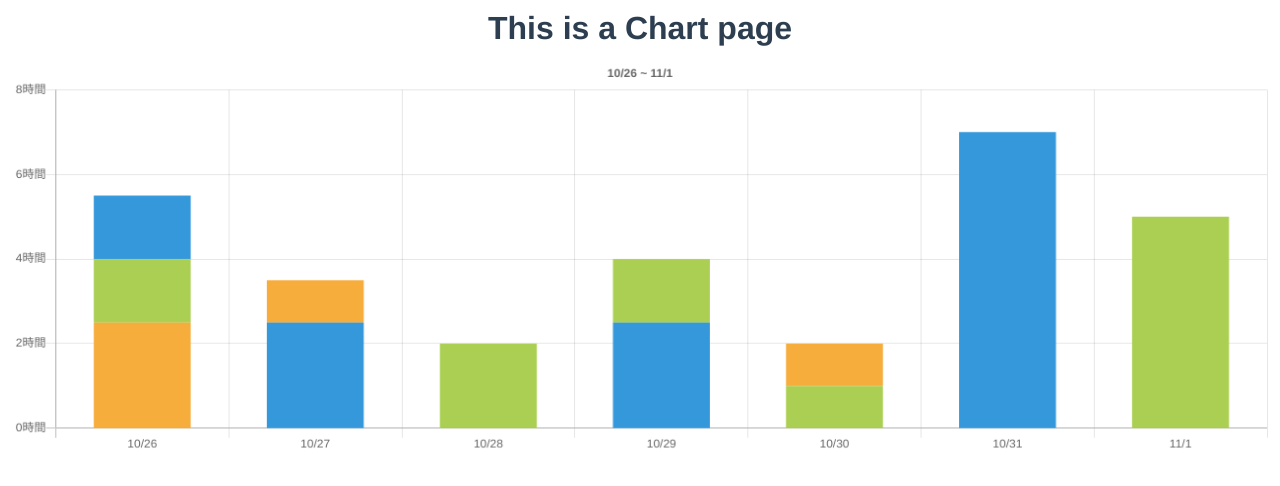
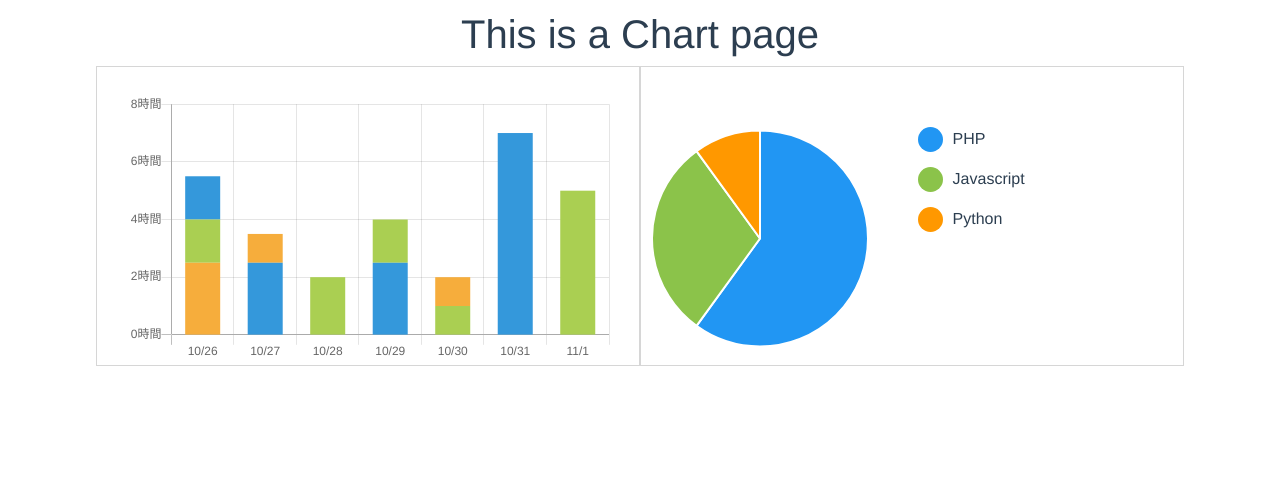
Before and after one commit to nakamayuta/vue-chart, a Vue app in the folder frontend/: page / in a window 1280 px wide. Shown: the top 486 px of the page. Built offline with nearby package versions, Linux system fonts and the light colour scheme.

Commit message:
create all chart parts

```diff
--- a/frontend/package.json
+++ b/frontend/package.json
@@ -8,6 +8,7 @@
     "lint": "vue-cli-service lint"
   },
   "dependencies": {
+    "bootstrap-vue": "^2.18.1",
     "chart.js": "^2.9.4",
     "core-js": "^3.6.5",
     "moment": "^2.29.1",
--- a/frontend/public/index.html
+++ b/frontend/public/index.html
@@ -6,6 +6,8 @@
     <meta name="viewport" content="width=device-width,initial-scale=1.0">
     <link rel="icon" href="<%= BASE_URL %>favicon.ico">
     <title><%= htmlWebpackPlugin.options.title %></title>
+    <!-- <link rel="stylesheet" href="https://stackpath.bootstrapcdn.com/bootstrap/4.5.0/css/bootstrap.min.css" integrity="sha384-9aIt2nRpC12Uk9gS9baDl411NQApFmC26EwAOH8WgZl5MYYxFfc+NcPb1dKGj7Sk" crossorigin="anonymous">
+    <script src="https://stackpath.bootstrapcdn.com/bootstrap/4.5.0/js/bootstrap.min.js" integrity="sha384-OgVRvuATP1z7JjHLkuOU7Xw704+h835Lr+6QL9UvYjZE3Ipu6Tp75j7Bh/kR0JKI" crossorigin="anonymous"></script> -->
   </head>
   <body>
     <noscript>
--- a/frontend/src/components/BarChart.vue
+++ b/frontend/src/components/BarChart.vue
@@ -4,7 +4,7 @@ import { Bar } from 'vue-chartjs'
 export default {
   extends: Bar,
   name: 'chart',
-  props: ['chartData', 'chartOptions'],
+  props: ['chartData'],
   data () {
     return {
     }
@@ -13,10 +13,78 @@ export default {
   },
   mounted () {
     // 描画
-    this.renderChart(this.chartData, this.chartOptions);
+    this.$refs.canvas.height = document.querySelector('.wrapper-bar').clientHeight * .9;
+    this.$refs.canvas.width = document.querySelector('.wrapper-bar').clientWidth * .9;
+    let options = {
+        title: {
+            display: false,
+            text: ""
+        },
+        legend: {
+            display: false, // datasets.labelの表示非表示
+        },
+        maintainAspectRatio: false,
+        responsive: true,
+        layout: {
+            padding: {
+                left: 0,
+                right: 0,
+                top: 0,
+                bottom: 0
+            }
+        },
+        tooltips:{
+            backgroundColor: "rgba(0,0,0,0.8)",
+            callbacks: {
+                label: function(tooltipItems, data){
+                    let dataPosition = data.datasets[tooltipItems.datasetIndex].data.length;
+                    let dataLabel = data.datasets[tooltipItems.datasetIndex].label;
+                    /******/
+                    let els = {}
+                    let sum = 0;
+                    for (let i = 0; i < data.datasets.length; i++) {
+                        if (data.datasets[i].data.length == dataPosition) {
+                            els[data.datasets[i].label] = data.datasets[i].data[dataPosition - 1];
+                            sum += data.datasets[i].data[dataPosition - 1];
+                        }
+                    }
+                    console.log(`date: ${tooltipItems.label}`); // 日付
+                    console.log(`sum-time: ${sum}`); // 1日の勉強時間
+                    for (const key in els) {
+                        console.log(`${key}: ${els[key]}`); // 各勉強時間
+                    }
+                    console.log(dataLabel);
+                    console.log('-----');
+                    /******/
+                    return `${dataLabel} ${tooltipItems.value}時間`
+                }
+            }
+        },
+        scales: {
+            // x軸
+            xAxes: [{
+                stacked: true,
+                barPercentage: .7, // バーの幅
+            }],
+            // y軸
+            yAxes: [{
+            // y軸の表示の詳細
+            stacked: true,
+            ticks: {
+                beginAtZero: true,
+                stepSize: 2, // 表示の間隔
+                callback: (value) => {
+                    return value + '時間'
+                }
+            }
+        }]
+        }
+    }
+    console.log(this.$refs.canvas);
+    this.renderChart(this.chartData, options);
   },
   created() {
-    console.log(this.chartData, this.height, this.width);
+    // console.log(this.chartData, this.height, this.width);
   },
 }
 </script>
--- /dev/null
+++ b/frontend/src/components/PieChart.vue
@@ -0,0 +1,40 @@
+<script>
+import { Pie } from 'vue-chartjs'
+
+export default {
+  extends: Pie,
+  name: 'chart',
+  props: ['chartData'],
+  data () {
+    return {
+    }
+  },
+  methods: {
+  },
+  mounted () {
+    // 描画
+    this.$refs.canvas.height = document.querySelector(".wrapper-pie").clientHeight * .7;
+    this.$refs.canvas.width = document.querySelector(".wrapper-pie").clientHeight * .7;
+    this.$refs.canvas.style.marginLeft = "10px";
+    this.$refs.canvas.style.marginBottom = "15px";
+    let labelsColor = Array.from(document.querySelectorAll(".box"));
+    let options = {
+        maintainAspectRatio: false,
+        responsive: true,
+        legend: {
+            display: false,
+            position: 'right',
+            labels: {
+                boxWidth: 40,
+            },
+        }
+    }
+    labelsColor.forEach((el, i) => el.style.backgroundColor = this.chartData.datasets[0].backgroundColor[i]);
+    console.log(this.$refs.canvas);
+    this.renderChart(this.chartData, options);
+  },
+  created() {
+    // console.log(this.chartData, this.height, this.width);
+  },
+}
+</script>
--- a/frontend/src/main.js
+++ b/frontend/src/main.js
@@ -1,10 +1,12 @@
-import Vue from 'vue'
-import App from './App.vue'
-import router from './router'
+import Vue from "vue";
+import App from "./App.vue";
+import "bootstrap/dist/css/bootstrap.css"; // add
+import "bootstrap-vue/dist/bootstrap-vue.css"; // add
+import router from "./router";
 
-Vue.config.productionTip = false
+Vue.config.productionTip = false;
 
 new Vue({
   router,
-  render: h => h(App)
-}).$mount('#app')
+  render: (h) => h(App),
+}).$mount("#app");
--- a/frontend/src/router/index.js
+++ b/frontend/src/router/index.js
@@ -9,6 +9,11 @@ const routes = [
     name: "Chart",
     component: () => import("../views/Chart.vue"),
   },
+  {
+    path: "/test",
+    name: "Test",
+    component: () => import("../views/Test.vue"),
+  },
 ];
 
 const router = new VueRouter({
--- a/frontend/src/views/Chart.vue
+++ b/frontend/src/views/Chart.vue
@@ -1,93 +1,63 @@
 <template>
     <div class="chart">
         <h1>This is a Chart page</h1>
-        <div class="wrapper">
-        <bar-chart
-        :chartData="datacollection"
-        :chartOptions="options"
-        ></bar-chart>
+        <div class="wrapper-chart container">
+            <div class="d-flex m-0 p-0">
+                <div class="wrapper-bar">
+                    <!-- <ul class="list-group col-1">
+                        <li class="list-group-item">月</li>
+                        <li class="list-group-item">日</li>
+                    </ul> -->
+                    <bar-chart
+                    :chartData="barDatacollection"
+                    ></bar-chart>
+                </div>
+                <div class="wrapper-pie">
+                <pie-chart
+                    :chartData="pieDatacollection"
+                ></pie-chart>
+                <div class="legend">
+                    <ul>
+                        <li>
+                            <div class="box"></div>
+                            <p>PHP</p>
+                        </li>
+                        <li>
+                            <div class="box"></div>
+                            <p>Javascript</p>
+                        </li>
+                        <li>
+                            <div class="box"></div>
+                            <p>Python</p>
+                        </li>
+                    </ul>
+                </div>
+                </div>
+            </div>
         </div>
     </div>
 </template>
 
 <script>
 import BarChart from '../components/BarChart'
+import PieChart from '../components/PieChart'
 import moment from 'moment' // 日付操作
 
 export default {
     // name: 'chart',
     components: {
         BarChart,
+        PieChart
     },
     data() {
         return {
-            datacollection: {},
-            // height: window.innerHeight * .5,
-            // width: window.innerWidth * 1,
-            options: {
-                title: {
-                    display: true,
-                    text: ""
-                },
-                legend: {
-                    display: false, // datasets.labelの表示非表示
-                },
-                maintainAspectRatio: false,
-                responsive: true,
-                layout: {
-                    padding: {
-                        left: 0,
-                        right: 0,
-                        top: 0,
-                        bottom: 0
-                    }
-                },
-                tooltips:{
-                    backgroundColor: "rgba(0,0,0,0.8)",
-                    callbacks: {
-                        label: function(tooltipItems, data){
-                            let dataPosition = data.datasets[tooltipItems.datasetIndex].data.length;
-                            let dataLabel = data.datasets[tooltipItems.datasetIndex].label;
-                            /******/
-                            let els = {}
-                            let sum = 0;
-                            for (let i = 0; i < data.datasets.length; i++) {
-                                if (data.datasets[i].data.length == dataPosition) {
-                                    els[data.datasets[i].label] = data.datasets[i].data[dataPosition - 1];
-                                    sum += data.datasets[i].data[dataPosition - 1];
-                                }
-                            }
-                            console.log(`date: ${tooltipItems.label}`); // 日付
-                            console.log(`sum-time: ${sum}`); // 1日の勉強時間
-                            for (const key in els) {
-                                console.log(`${key}: ${els[key]}`); // 各勉強時間
-                            }
-                            console.log(dataLabel);
-                            console.log('-----');
-                            /******/
-                            return `${dataLabel} ${tooltipItems.value}時間`
-                        }
-                    }
-                },
-                scales: {
-                // x軸
-                xAxes: [{
-                    stacked: true,
-                    barPercentage: .7, // バーの幅
-                }],
-                // y軸
-                yAxes: [{
-                    // y軸の表示の詳細
-                    stacked: true,
-                    ticks: {
-                        beginAtZero: true,
-                        stepSize: 2, // 表示の間隔
-                        callback: (value) => {
-                            return value + '時間'
-                        }
-                    }
-                }]
-                }
+            barDatacollection: {},
+            barOptions: {
+            },
+            // barHeight: document.querySelector(".wrapper-bar").clientHeight * .8,
+            // barWidth: document.querySelector(".wrapper-bar").clientWidth * .7,
+            pieDatacollection:{},
+            pieOptions:{
             }
         }
     },
@@ -100,7 +70,7 @@ export default {
     },
     methods: {
       fillData(){
-          this.datacollection = {
+          this.barDatacollection = {
               labels: [],
               datasets: [
                 {
@@ -165,6 +135,13 @@ export default {
                 },
               ]
           };
+          this.pieDatacollection = {
+            labels: ["PHP", "Javascript", "Python"],
+            datasets: [{
+                backgroundColor: ["#2196F3", "#8BC34A", "#FF9800"],
+                data: [60, 30, 10]
+            }],
+          }
       },
       getDates: function() {
         let dataArr = [];
@@ -173,8 +150,8 @@ export default {
           let day = moment().add(i, 'd')['_d'].getDate();
           dataArr.push(`${month}/${day}`);
         }
-        this.datacollection.labels = dataArr;
-        this.options.title.text = `${dataArr[0]} ~ ${dataArr[dataArr.length-1]}`;
+        this.barDatacollection.labels = dataArr;
+        // this.barOptions.title.text = `${dataArr[0]} ~ ${dataArr[dataArr.length-1]}`;
       },
     }
 }
@@ -183,13 +160,51 @@ export default {
     .chart {
         padding-top: 10px;
     }
-    .wrapper {
-        position: relative;
+    .wrapper-chart {
+        height: 300px;
+        width: 85%;
+        padding: 0;
+    }
+
+    .wrapper-bar {
+        border: 1px solid #00000029;
+        height: 300px;
+        width: 50%;
+        display: flex;
+        justify-content: center;
+        align-items: flex-end;
+    }
+    .wrapper-pie {
+        border: 1px solid #00000029;
+        height: 300px;
+        width: 50%;
+        display: flex;
+        /* position: relative; */
+        /* justify-content: center; */
+        align-items: flex-end;
+        /* padding-bottom: 15px;
+        padding-left: 10px; */
+    }
+    .legend {
+        width: 40%;
+        height: 40%;
+        /* border: 1px solid #00000029; */
         margin: auto;
-        width: 100vw;
-        /* width: 90%; */
+        margin-top: 60px;
     }
-    #bar-chart {
-        padding: 10px;
+    .legend .box {
+        width: 25px;
+        height: 25px;
+        border-radius: 50%;
+        background: #aaa;
+    }
+    .legend ul {
+        list-style: none;
+    }
+    .legend li {
+        display: flex;
+    }
+    .legend li p{
+        padding-left: 10px;
     }
 </style>
--- /dev/null
+++ b/frontend/src/views/Test.vue
@@ -0,0 +1,6 @@
+<template>
+    <div class="test">
+        <h1>This is a test page</h1>
+        <button class="btn btn-primary">bootstrap</button>
+    </div>
+</template>
```
Also changed, not shown: 1 other file (tests, documents, lock files or other folders).
